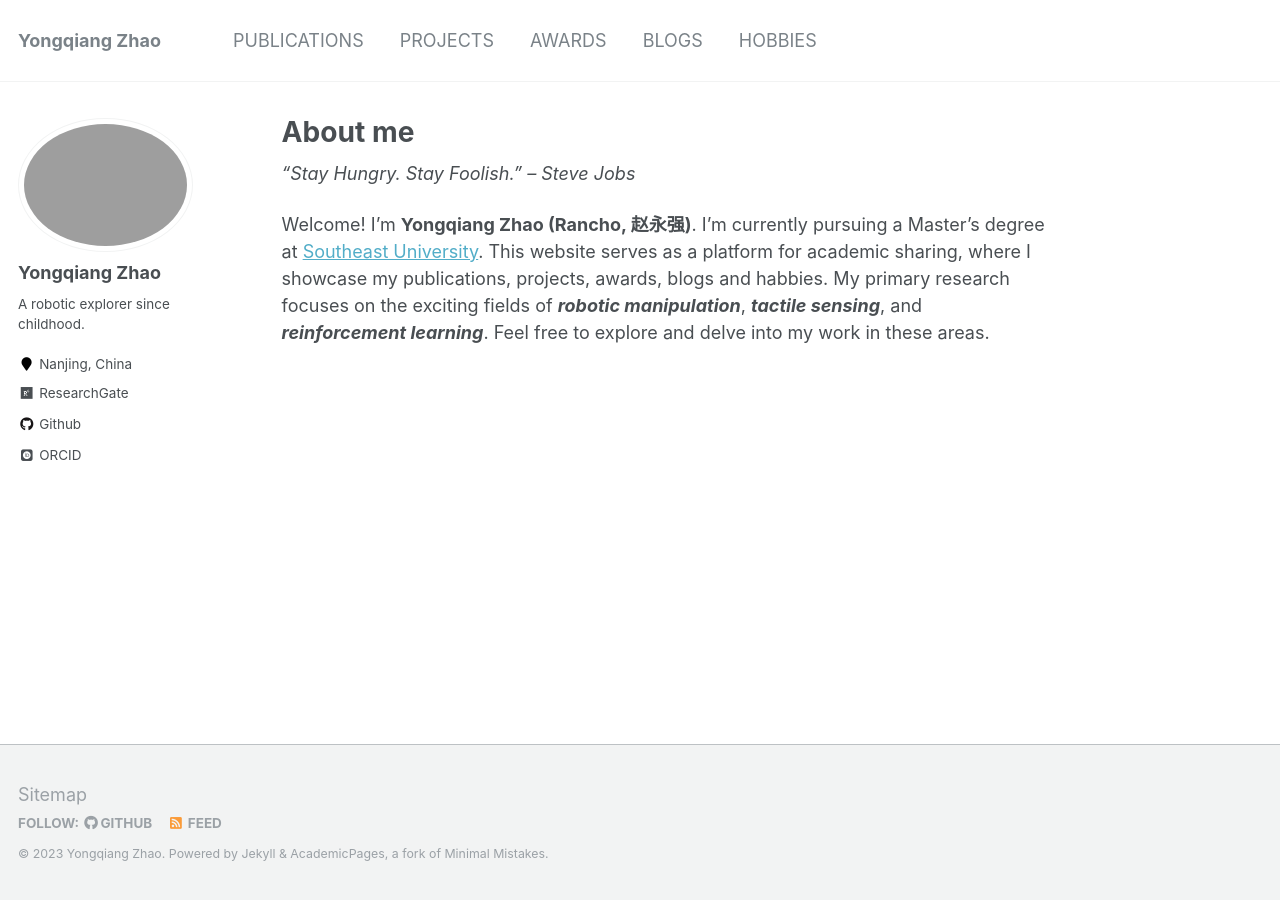
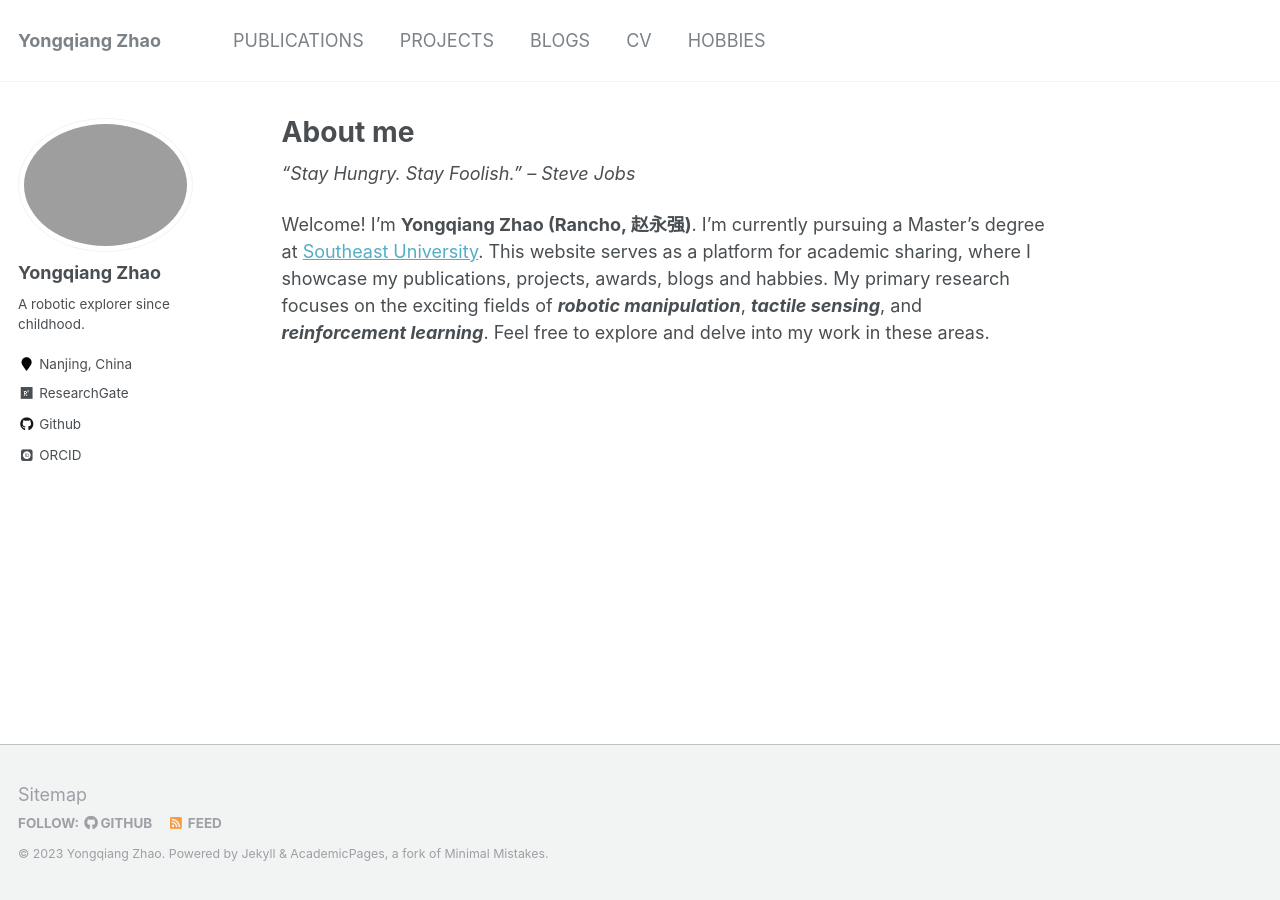
Before and after one commit to Rancho-zhao/Rancho-zhao.github.io, a Jekyll site: the page built from _pages/about.md, in a window 1280 px wide. Built offline with Jekyll 4.4.1, drawn with Linux system fonts in a browser that asks for light colours; some web fonts are replaced.

Commit message:
Update navigation.yml

```diff
--- a/_data/navigation.yml
+++ b/_data/navigation.yml
@@ -6,11 +6,11 @@ main:
   - title: "PROJECTS"
     url: /projects/
 
-  - title: "AWARDS"
-    url: /cv/
-
   - title: "BLOGS"
     url: /year-archive/
 
+  - title: "CV"
+    url: /cv/
+
   - title: "HOBBIES"
     url: /hobbies/
```
